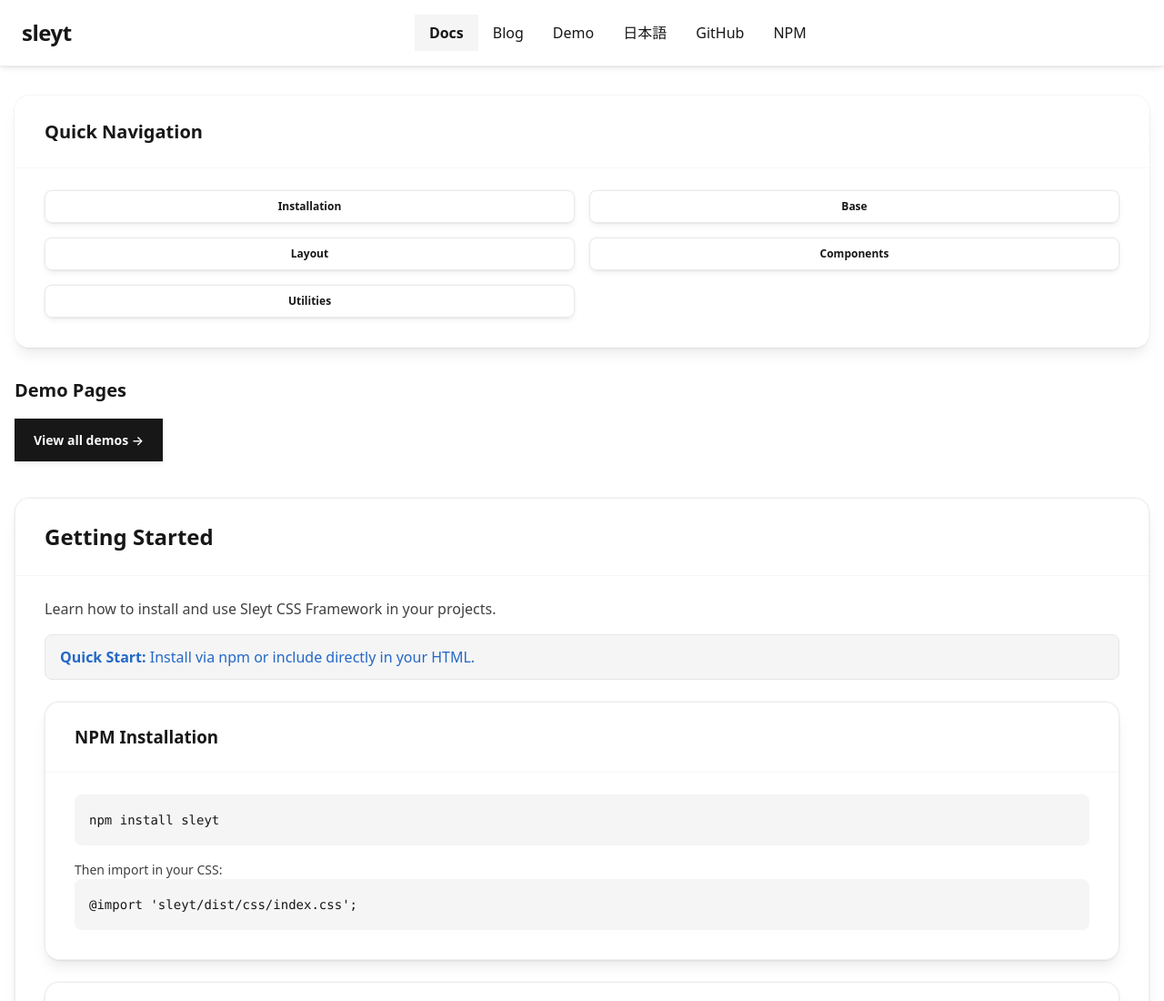
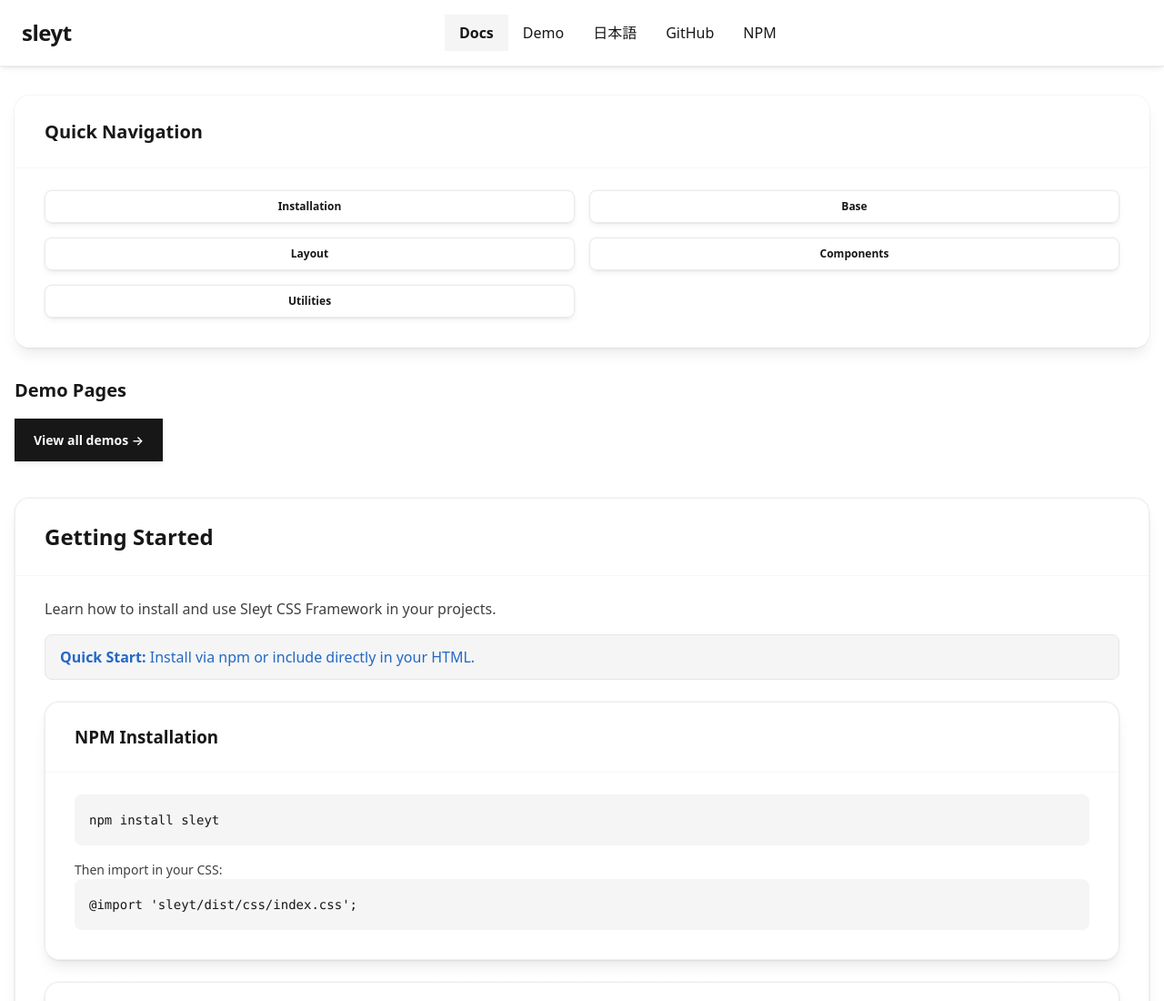
Before and after one commit to bmf-san/sleyt, a website: page docs/public/index.html in a window 1280 px wide. Shown: the top 1100 px of the page at 91% size. Drawn offline with Linux system fonts and the light colour scheme.

Commit message:
refactor: remove Blog from navbar (accessible via Demo page)

```diff
--- a/docs/public/index.html
+++ b/docs/public/index.html
@@ -27,7 +27,6 @@
       </label>
       <ul class="navbar-nav">
         <li><a href="index.html" class="navbar-item active">Docs</a></li>
-        <li><a href="blog.html" class="navbar-item">Blog</a></li>
         <li><a href="demo.html" class="navbar-item">Demo</a></li>
         <li><a href="index-ja.html" class="navbar-item">日本語</a></li>
         <li>
```
Also changed, not shown: docs/public/blog-detail.html (+0 -1 lines), docs/public/blog.html (+0 -1 lines), docs/public/demo.html (+0 -1 lines), docs/public/index-ja.html (+0 -1 lines).
